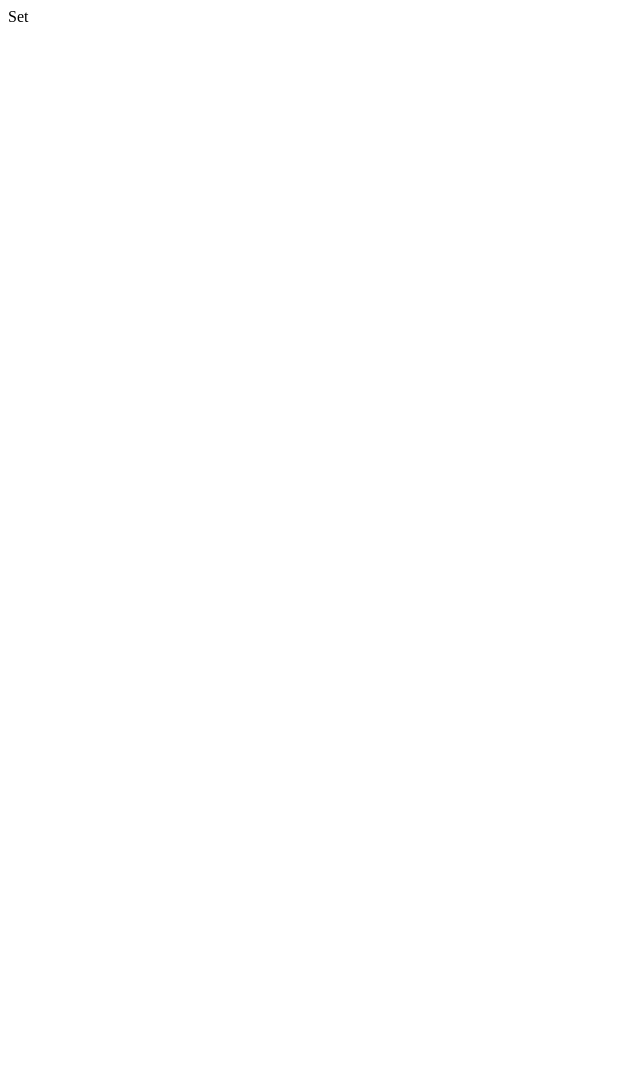
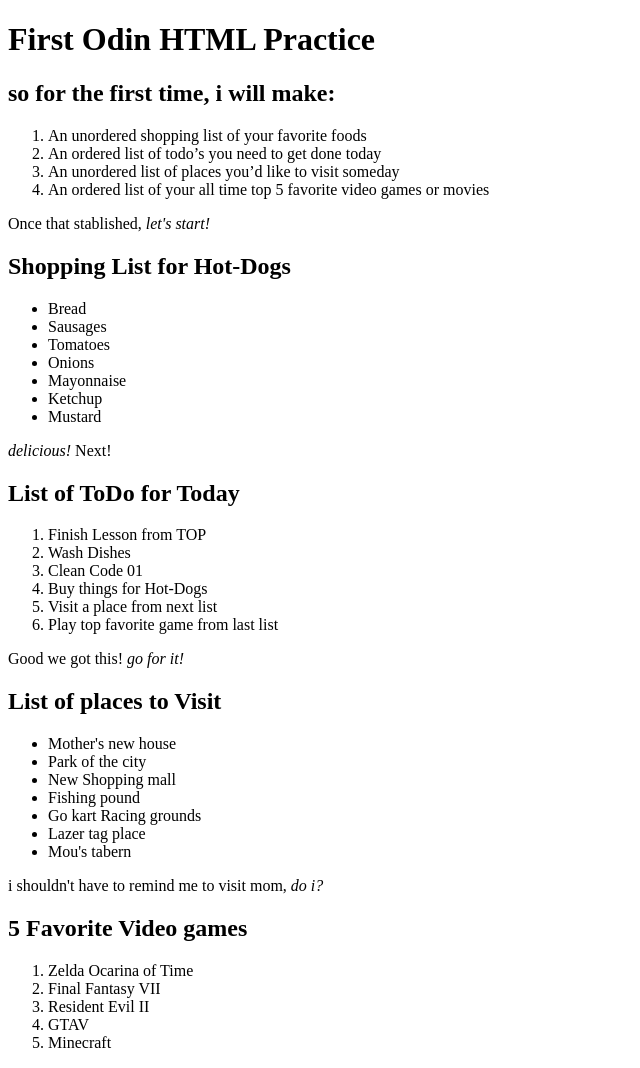
Before and after one commit to LuisHernandezCoding/OdinPersonalPractices, a plain HTML site: page 01-html/index.html in a window 1280 px wide. Shown: the whole page, without its empty margins (0-640 px from the left). Before the commit the page ends 800 px from the top, so only its background shows below. Drawn offline with Linux system fonts and the light colour scheme.

Commit message:
Finished First Practice of HTML on /01-html/

```diff
--- a/01-html/index.html
+++ b/01-html/index.html
@@ -4,9 +4,57 @@
     <meta charset="UTF-8">
     <meta http-equiv="X-UA-Compatible" content="IE=edge">
     <meta name="viewport" content="width=device-width, initial-scale=1.0">
-    <title>Document</title>
+    <title>First Odin Practice</title>
 </head>
 <body>
-    Set
+    <h1>First Odin HTML Practice</h1>
+    <h2>so for the first time, i will make:</h2></p>
+    <ol>
+        <li>An unordered shopping list of your favorite foods</li>
+        <li>An ordered list of todo’s you need to get done today</li>
+        <li>An unordered list of places you’d like to visit someday</li>
+        <li>An ordered list of your all time top 5 favorite video games or movies</li>
+    </ol>
+    <p>Once that stablished, <em>let's start!</em></p>
+    <h2><strong>Shopping List for Hot-Dogs</strong></h2>
+    <ul>
+        <li>Bread</li>
+        <li>Sausages</li>
+        <li>Tomatoes</li>
+        <li>Onions</li>
+        <li>Mayonnaise</li>
+        <li>Ketchup</li>
+        <li>Mustard</li>
+    </ul>
+    <p><em>delicious!</em> Next!</p>
+    <h2><strong>List of ToDo for Today</strong></h2>
+    <ol>
+        <li>Finish Lesson from TOP</li>
+        <li>Wash Dishes</li>
+        <li>Clean Code 01</li>
+        <li>Buy things for Hot-Dogs</li>
+        <li>Visit a place from next list</li>
+        <li>Play top favorite game from last list</li>
+    </ol>
+    <p>Good we got this! <em>go for it!</em></p>
+    <h2><strong>List of places to Visit</strong></h2>
+    <ul>
+        <li>Mother's new house</li>
+        <li>Park of the city</li>
+        <li>New Shopping mall</li>
+        <li>Fishing pound</li>
+        <li>Go kart Racing grounds</li>
+        <li>Lazer tag place</li>
+        <li>Mou's tabern</li>
+    </ul>
+    <p>i shouldn't have to remind me to visit mom, <em>do i?</em></p>
+    <h2><strong>5 Favorite Video games</strong></h2>
+    <ol>
+        <li>Zelda Ocarina of Time</li>
+        <li>Final Fantasy VII</li>
+        <li>Resident Evil II</li>
+        <li>GTAV</li>
+        <li>Minecraft</li>
+    </ol>
 </body>
 </html>
```
Also changed, not shown: 1 other file.
